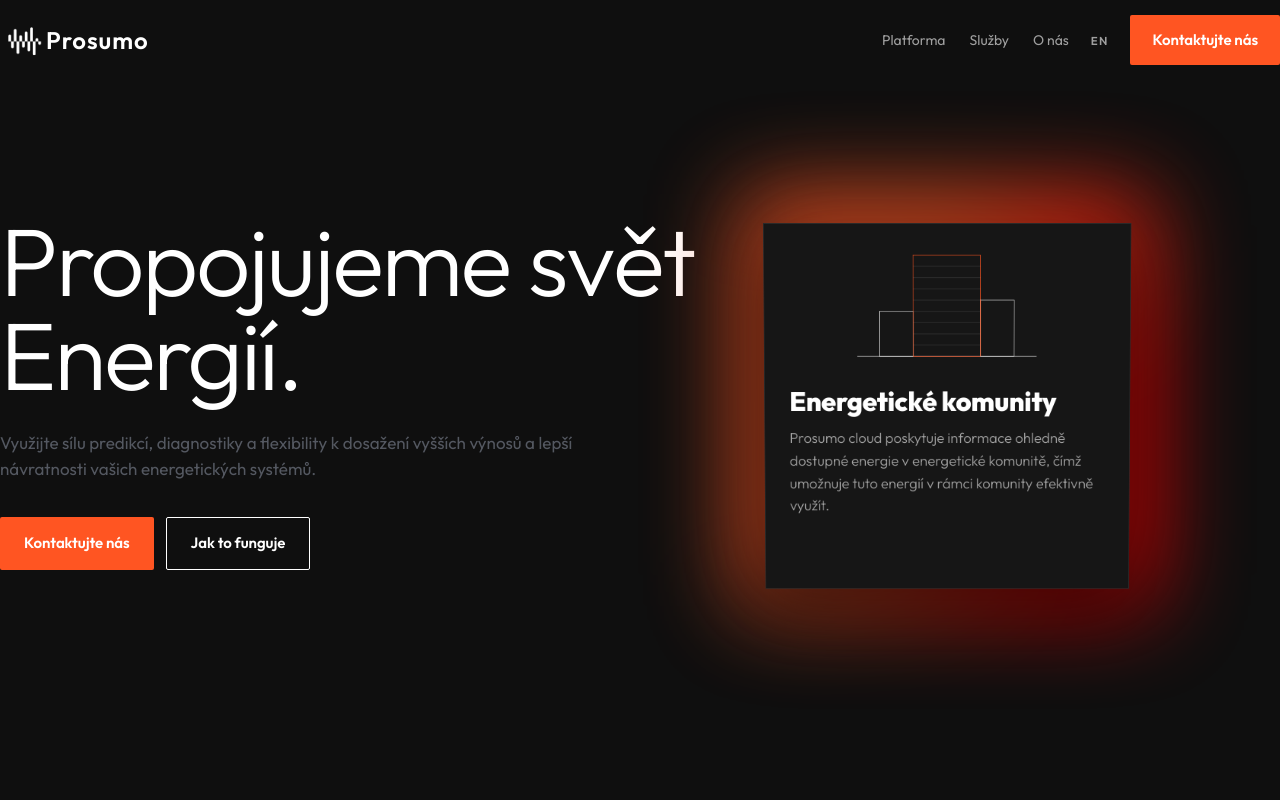
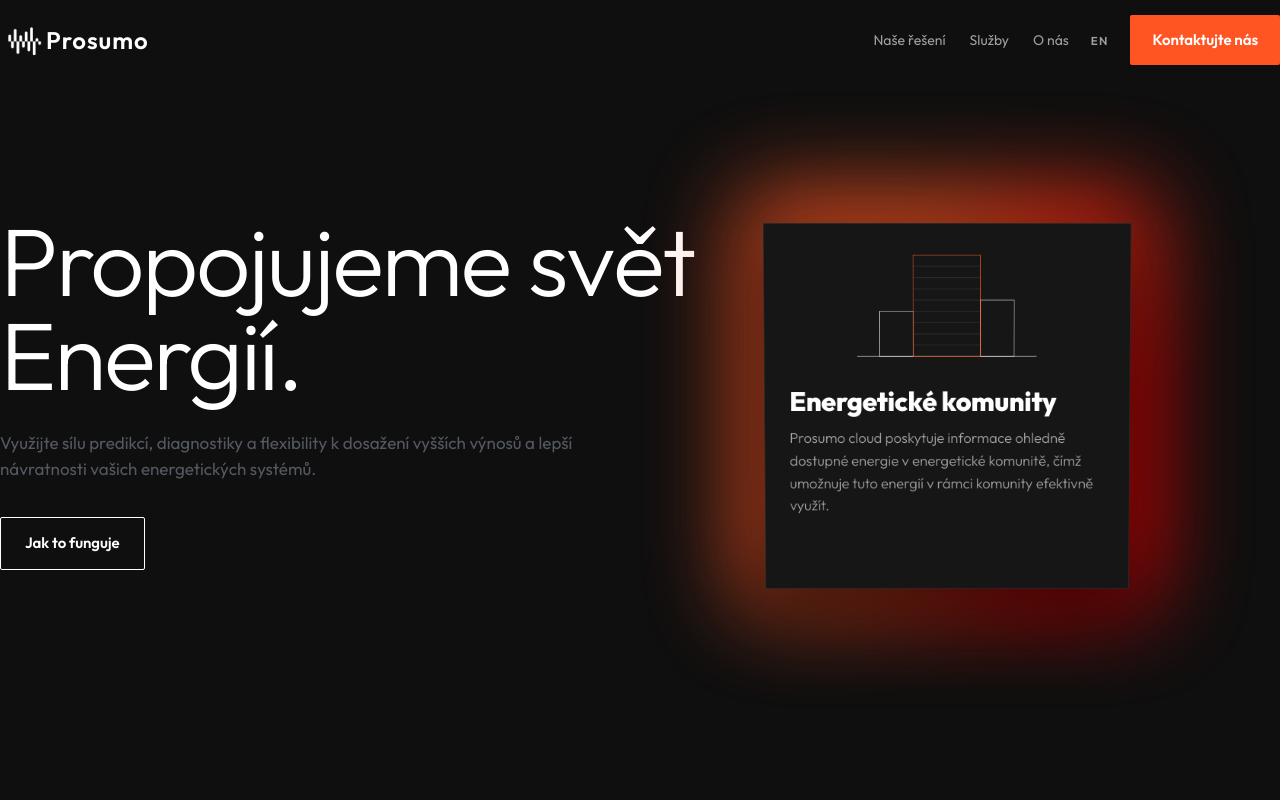
Before and after one commit to rootlabs0/Prosumo, a React (Vite) app in the folder prosumo/: page / in a window 1280 px wide. Shown: the top 800 px of the page. Built offline with nearby package versions, Linux system fonts and the light colour scheme.

Commit message:
navbar fix and cta remove

```diff
--- a/prosumo/src/components/TravelingCube.tsx
+++ b/prosumo/src/components/TravelingCube.tsx
@@ -14,14 +14,14 @@ function FactorySVG() {
     <svg viewBox="0 0 360 240" role="img" aria-label="Factory cross-section">
       <line x1="20" y1="200" x2="340" y2="200" stroke={STROKE} strokeWidth="1" />
       <path d="M40 200 L40 130 L120 130 L120 100 L200 100 L200 130 L320 130 L320 200 Z" fill="none" stroke={STROKE} strokeWidth="1" />
-      <path d="M40 130 L60 110 L80 130 L100 110 L120 130" fill="none" stroke={ACCENT} strokeWidth="1" />
-      <path d="M200 130 L220 110 L240 130 L260 110 L280 130 L300 110 L320 130" fill="none" stroke={ACCENT} strokeWidth="1" />
+      <path d="M40 130 L60 110 L80 130 L100 110 L120 130" fill="none" stroke={STROKE} strokeWidth="1" />
+      <path d="M200 130 L220 110 L240 130 L260 110 L280 130 L300 110 L320 130" fill="none" stroke={STROKE} strokeWidth="1" />
       <rect x="140" y="60" width="20" height="40" fill="none" stroke={STROKE} strokeWidth="1" />
-      {/* Grey garage door — centre section */}
-      <rect x="128" y="148" width="64" height="52" fill="none" stroke="rgba(255,255,255,0.35)" strokeWidth="1" />
-      <line x1="128" y1="161" x2="192" y2="161" stroke="rgba(255,255,255,0.25)" strokeWidth="0.75" />
-      <line x1="128" y1="174" x2="192" y2="174" stroke="rgba(255,255,255,0.25)" strokeWidth="0.75" />
-      <line x1="128" y1="187" x2="192" y2="187" stroke="rgba(255,255,255,0.25)" strokeWidth="0.75" />
+      {/* Orange garage door — centre section */}
+      <rect x="128" y="148" width="64" height="52" fill="none" stroke={ACCENT} strokeWidth="1.5" />
+      <line x1="128" y1="161" x2="192" y2="161" stroke={ACCENT} strokeWidth="0.75" />
+      <line x1="128" y1="174" x2="192" y2="174" stroke={ACCENT} strokeWidth="0.75" />
+      <line x1="128" y1="187" x2="192" y2="187" stroke={ACCENT} strokeWidth="0.75" />
       {/* Grey windows — left wing */}
       <rect x="52"  y="148" width="20" height="16" fill="none" stroke="rgba(255,255,255,0.35)" strokeWidth="1" />
       <rect x="82"  y="148" width="20" height="16" fill="none" stroke="rgba(255,255,255,0.35)" strokeWidth="1" />
@@ -486,7 +486,7 @@ export default function TravelingCube({
                     </div>
                     <div className="tc-face__content">
                       <h3 className="tc-face__title h-card">Virtuální Energetik</h3>
-                      <p className="tc-face__desc">{SLIDES[2].description}</p>
+                      <p className="tc-face__desc">Váš expert na energie, který neúnavně kontroluje, že vše ve vaší firmě funguje správně, hospodárně a efektivně. Hlídá spotřebu, smlouvy, investice i provozní rizika — 24 hodin denně, na datech, bez závislosti na jednom člověku.</p>
                       <button className="tc-face__cta">Vědět více</button>
                     </div>
                   </>
--- a/prosumo/src/i18n/translations.ts
+++ b/prosumo/src/i18n/translations.ts
@@ -6,12 +6,12 @@ export const translations = {
   nav: {
     links: {
       cs: [
-        { label: 'Platforma', href: '#industries' },
+        { label: 'Naše řešení', href: '#industries' },
         { label: 'Služby', href: '#services' },
         { label: 'O nás', href: '#cta' },
       ],
       en: [
-        { label: 'Platform', href: '#industries' },
+        { label: 'Our Solutions', href: '#industries' },
         { label: 'Services', href: '#services' },
         { label: 'About', href: '#cta' },
       ],
--- a/prosumo/src/sections/Hero.tsx
+++ b/prosumo/src/sections/Hero.tsx
@@ -31,8 +31,7 @@ export default function Hero() {
           <p className="hero__subline">{T.subline[lang]}</p>
 
           <div className="hero__cta">
-            <a href="#cta" className="btn btn--solid">{T.cta1[lang]}</a>
-            <a href="#capabilities" className="btn btn--ghost">{T.cta2[lang]}</a>
+            <a href="#industries" className="btn btn--ghost">{T.cta2[lang]}</a>
           </div>
         </div>
 
```
